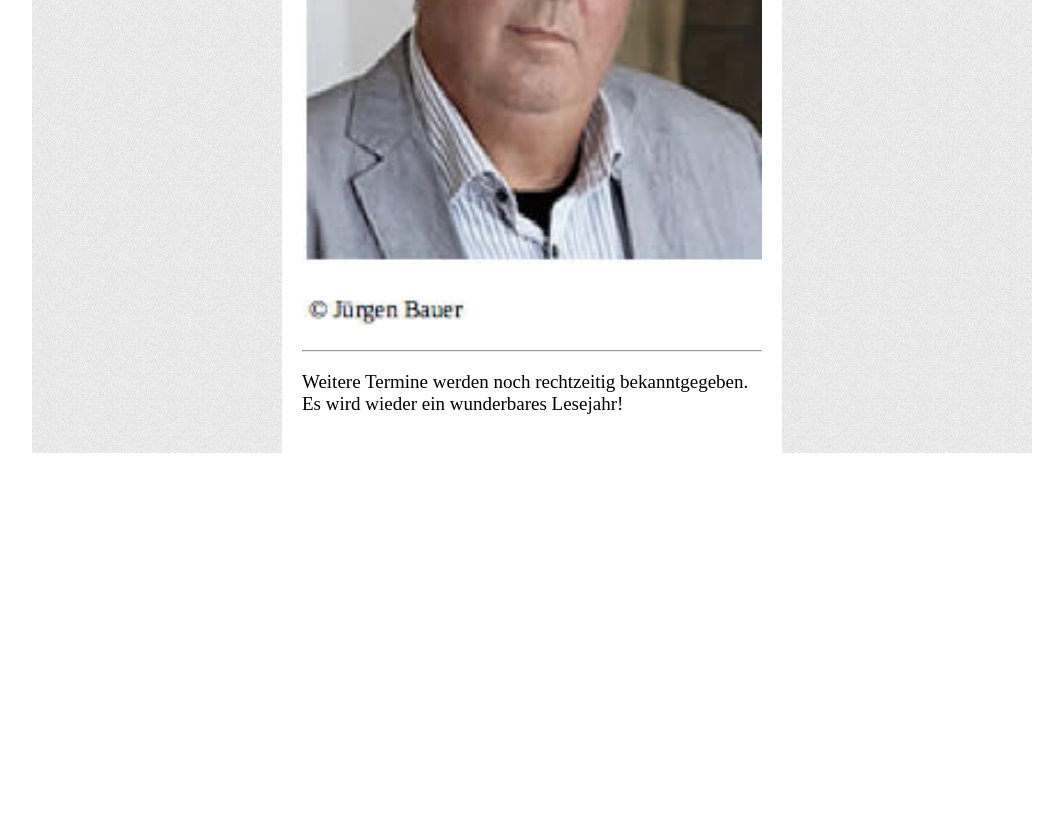
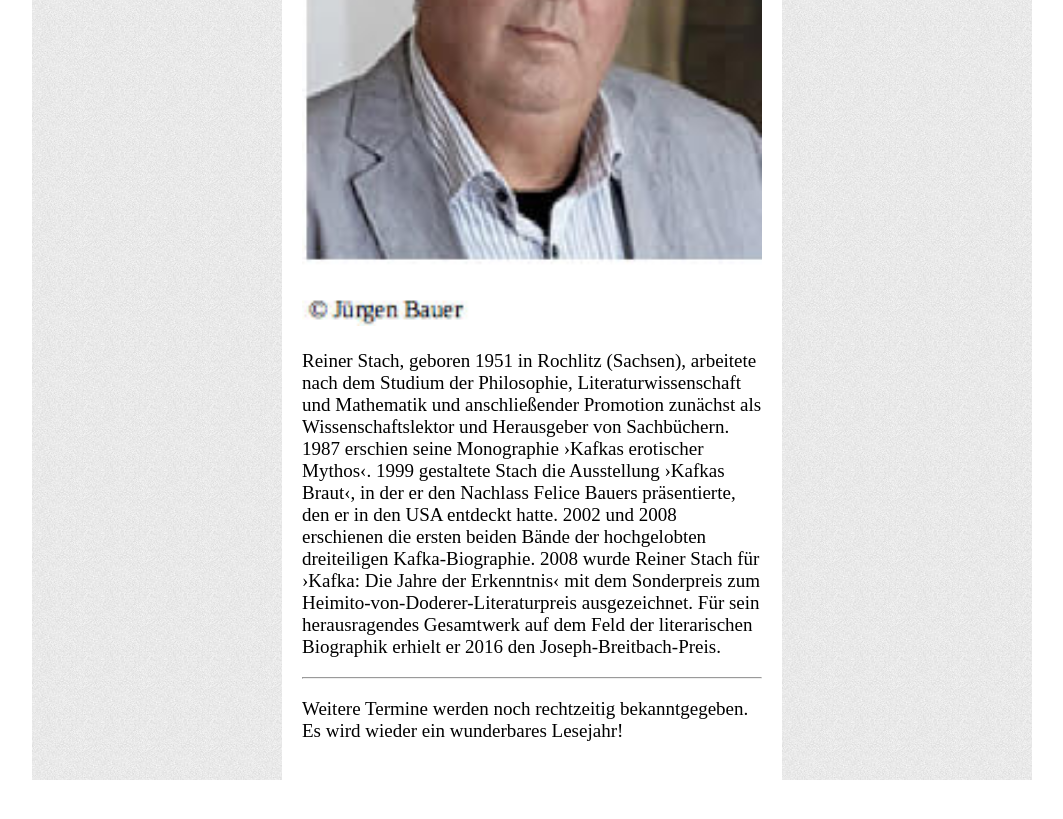
Before and after one commit to zickzackv/lesehutte.de, a Jekyll site: the page built from aktuell/index.md, in a window 1280 px wide and 900 px high, scrolled down 1011 px. Shown: the top 819 px of the window, without its empty margins (108-1171 px from the left). Built offline with Jekyll 4.4.1, drawn with Linux system fonts in a browser that asks for light colours; before the commit the page ends 1584 px from its top, so only the background shows below that.

Commit message:
Stach: Adding bio

```diff
--- a/aktuell/index.md
+++ b/aktuell/index.md
@@ -17,6 +17,7 @@ spricht über seine Kafka-Biographieund liest daraus.
 
 ![Reiner Stach](/assets/Stach/reiner.jpg)
 
+Reiner Stach, geboren 1951 in Rochlitz (Sachsen), arbeitete nach dem Studium der Philosophie, Literaturwissenschaft und Mathematik und anschließender Promotion zunächst als Wissenschaftslektor und Herausgeber von Sachbüchern. 1987 erschien seine Monographie ›Kafkas erotischer Mythos‹. 1999 gestaltete Stach die Ausstellung ›Kafkas Braut‹, in der er den Nachlass Felice Bauers präsentierte, den er in den USA entdeckt hatte. 2002 und 2008 erschienen die ersten beiden Bände der hochgelobten dreiteiligen Kafka-Biographie. 2008 wurde Reiner Stach für ›Kafka: Die Jahre der Erkenntnis‹ mit dem Sonderpreis zum Heimito-von-Doderer-Literaturpreis ausgezeichnet. Für sein herausragendes Gesamtwerk auf dem Feld der literarischen Biographik erhielt er 2016 den Joseph-Breitbach-Preis.
 
 * * * * *
 
```
